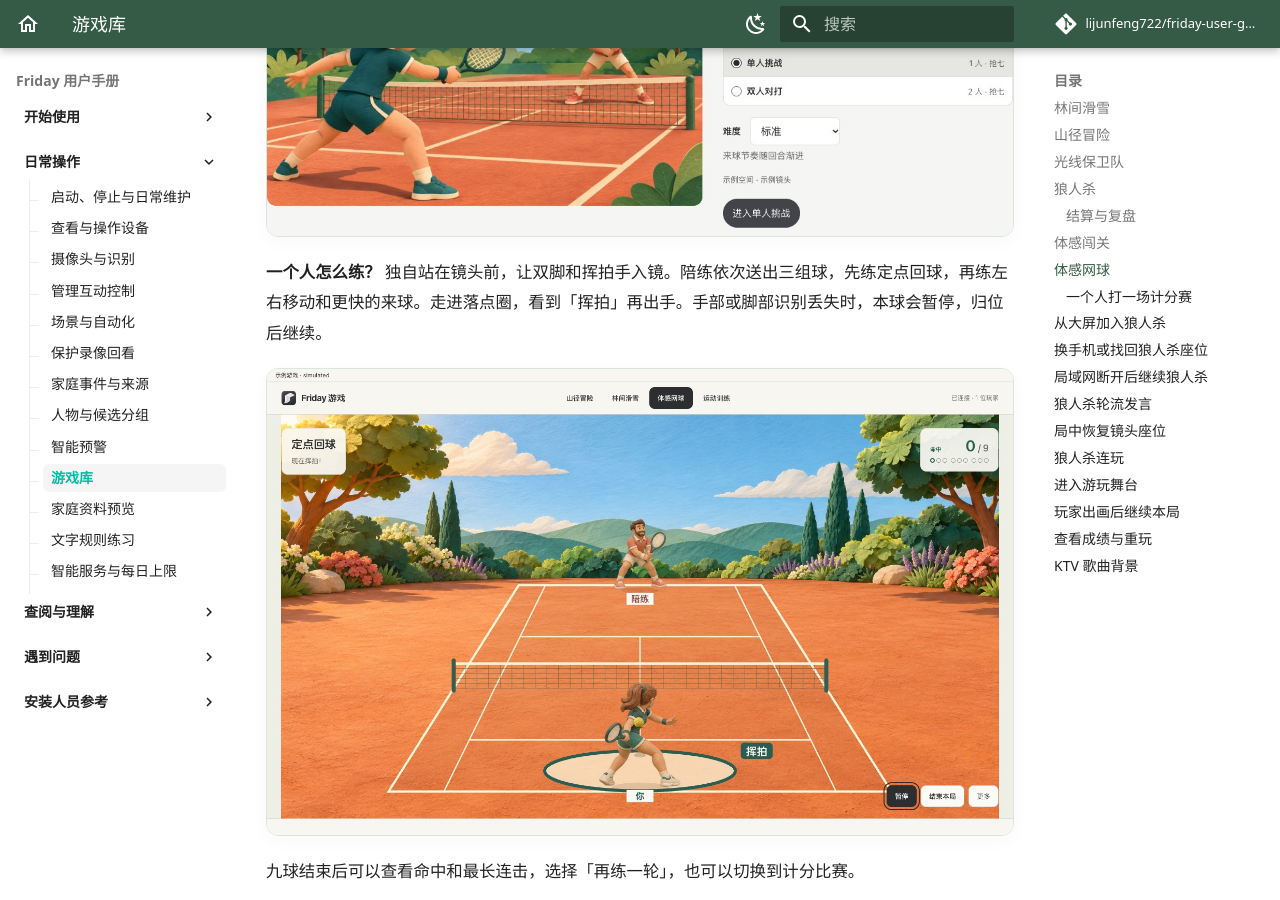
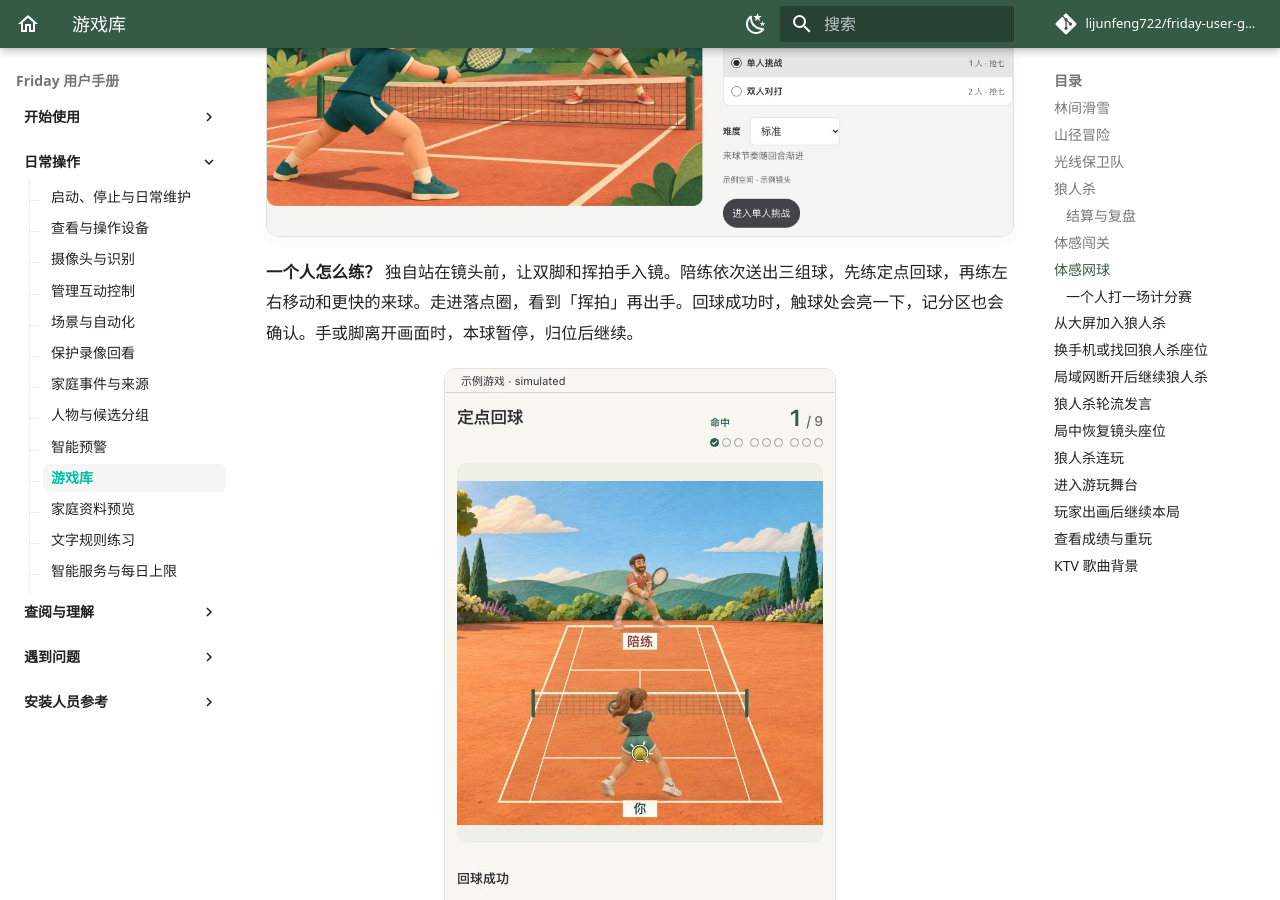
Before and after one commit to lijunfeng722/friday-user-guide, an MkDocs documentation site: the page built from docs/guides/games.md, in a window 1280 px wide and 900 px high, scrolled down 10688 px. Built offline with MkDocs 1.6.1 and Material for MkDocs 9.7.7, drawn with Linux system fonts in a browser that asks for light colours; comment, search, counter and statistics services are not loaded.

Commit message:
文档：更新网球回球反馈说明与截图

```diff
--- a/docs/guides/games.md
+++ b/docs/guides/games.md
@@ -112,9 +112,9 @@
 
 ![体感网球详情中的三种玩法，示例游戏](../assets/screenshots/friday-tennis-library-choice.jpg)
 
-**一个人怎么练？** 独自站在镜头前，让双脚和挥拍手入镜。陪练依次送出三组球，先练定点回球，再练左右移动和更快的来球。走进落点圈，看到「挥拍」再出手。手部或脚部识别丢失时，本球会暂停，归位后继续。
+**一个人怎么练？** 独自站在镜头前，让双脚和挥拍手入镜。陪练依次送出三组球，先练定点回球，再练左右移动和更快的来球。走进落点圈，看到「挥拍」再出手。回球成功时，触球处会亮一下，记分区也会确认。手或脚离开画面时，本球暂停，归位后继续。
 
-![单人练习的落点圈与挥拍提示，示例游戏](../assets/screenshots/friday-tennis-practice-return.jpg)
+![单人练习确认回球，触球处亮起标记，示例游戏](../assets/screenshots/friday-tennis-practice-return.jpg)
 
 九球结束后可以查看命中和最长连击，选择「再练一轮」，也可以切换到计分比赛。
 
```
Also changed, not shown: USER_MANUAL.md (+4 -4 lines), docs/assets/screenshots/friday-tennis-practice-return.source.json (added, +14 -0 lines), docs/troubleshooting/faq.md (+1 -1 lines), docs/assets/screenshots/friday-tennis-practice-return.jpg.
